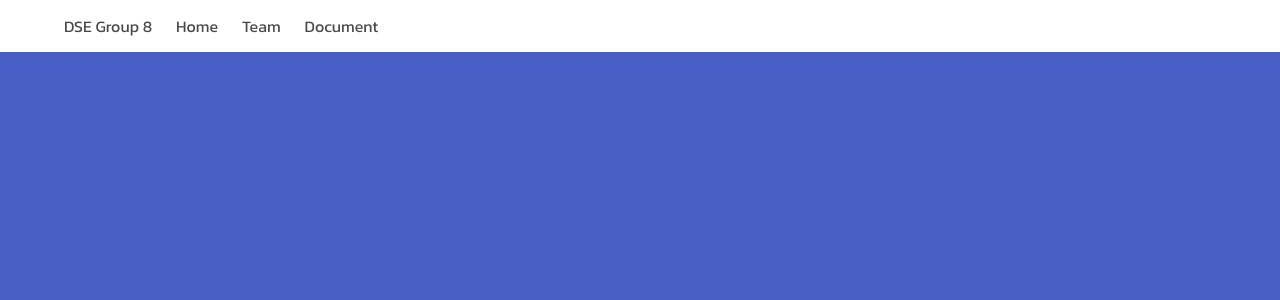
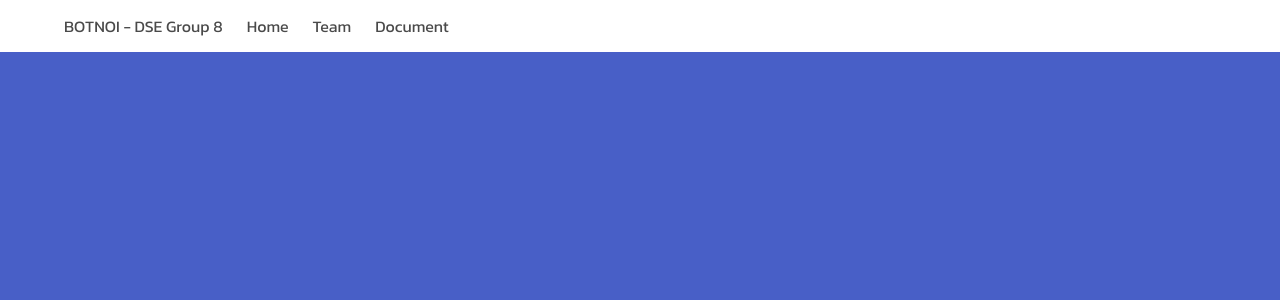
Before and after one commit to e23thr/botnoi_dse_g8_api, a Flask app: page /web/index.html in a window 1280 px wide. Shown: the top 300 px of the page. Run offline with Flask 2, Linux system fonts and the light colour scheme; some libraries are stand-ins or nearby versions.

Commit message:
update navbar-item

```diff
--- a/templates/base.html
+++ b/templates/base.html
@@ -67,7 +67,7 @@
     <nav class="navbar is-fixed-top">
       <div class="container">
         <div class="navbar-brand">
-          <span class="navbar-item">DSE Group 8</span>
+          <span class="navbar-item">BOTNOI - DSE Group 8</span>
           <a class="navbar-burger" data-target="navbarMenu">
             <span aria-hidden="true"></span>
             <span aria-hidden="true"></span>
```
